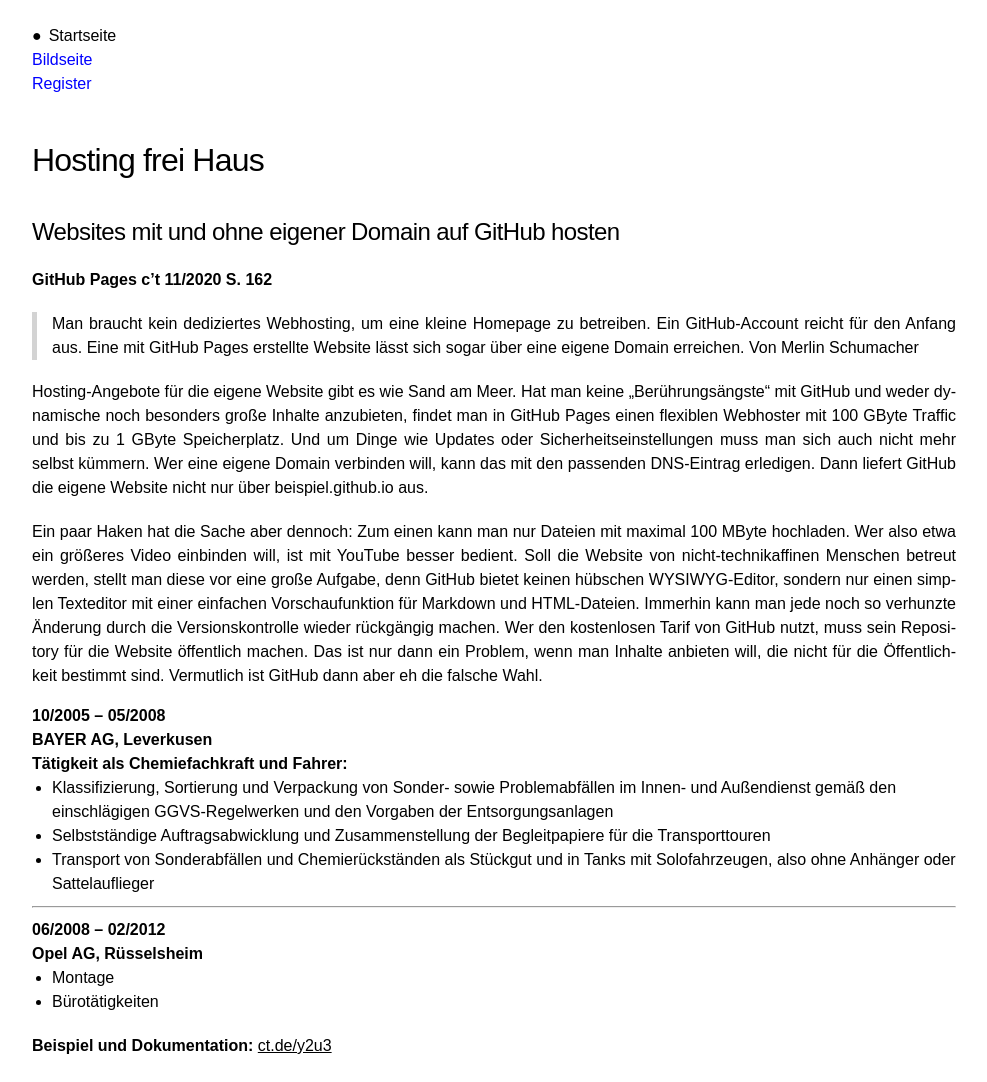
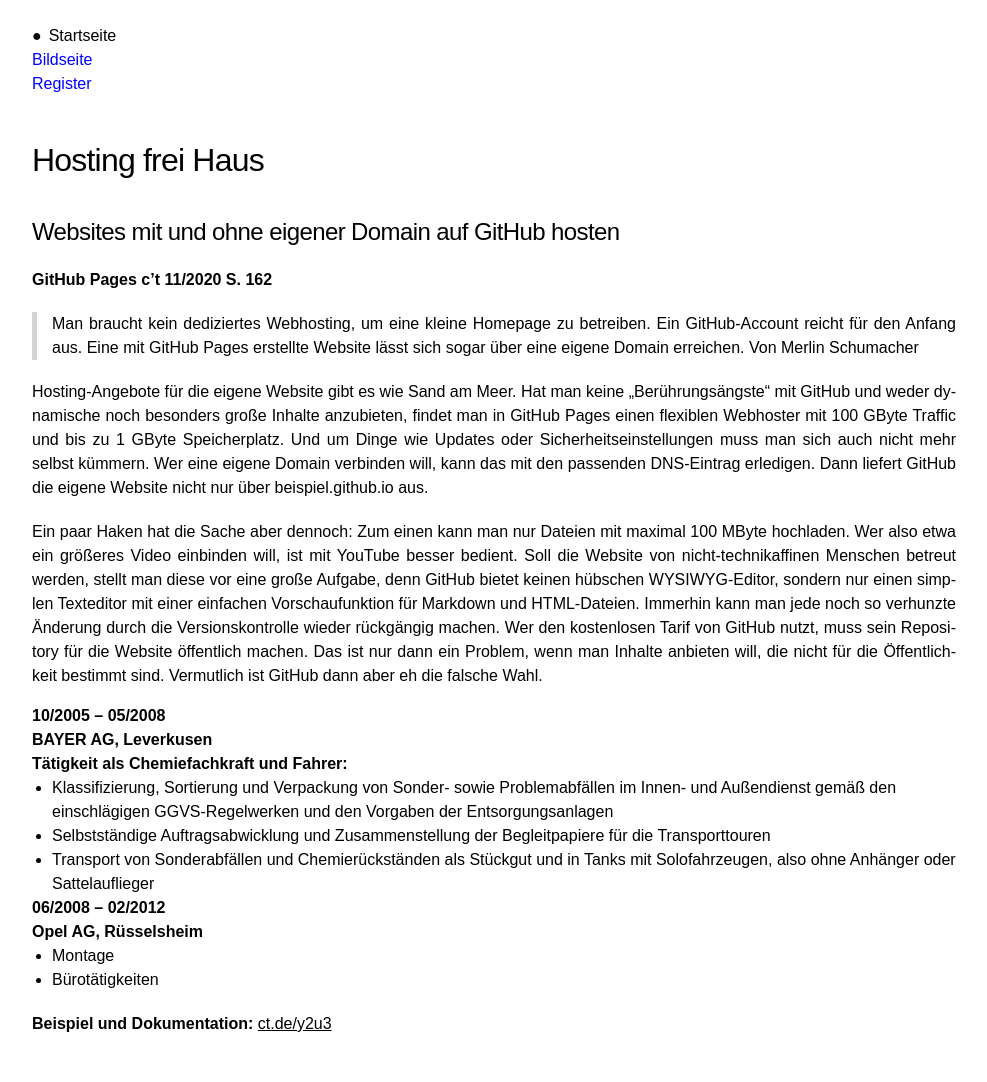
Before and after one commit to webuser-ralf/webuser-ralf.github.io, a Jekyll site: the page built from index.md, in a window 1280 px wide. Shown: the whole page, without its empty margins (146-1133 px from the left). Built offline with Jekyll 4.4.1, drawn with Linux system fonts in a browser that asks for light colours; our own code applies the rules of GitHub Pages for plain Markdown files; after the commit the page ends 1060 px from its top, so only the background shows below that.

Commit message:
Update index.md

```diff
--- a/index.md
+++ b/index.md
@@ -21,7 +21,7 @@
   * Klassifizierung, Sortierung und Verpackung von Sonder- sowie Problemabfällen im Innen- und Außendienst gemäß den einschlägigen GGVS-Regelwerken und den Vorgaben der Entsorgungsanlagen
   * Selbstständige Auftragsabwicklung und Zusammenstellung der Begleitpapiere für die Transporttouren
   * Transport von Sonderabfällen und Chemierückständen als Stückgut und in Tanks mit Solofahrzeugen, also ohne Anhänger oder Sattelauflieger
-  <hr />
+  <div class="ul-abstand"></div>
 * 06/2008 – 02/2012
 * Opel AG, Rüsselsheim
   * Montage
```
